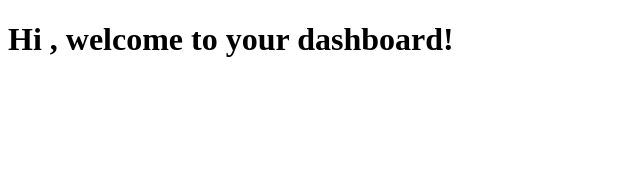
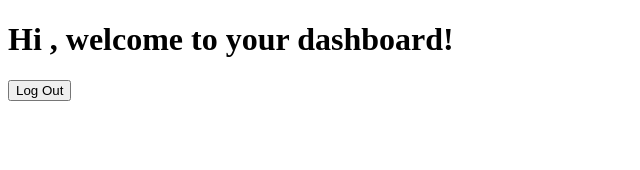
Before and after one commit to sheilavdb/coach-playbook, a Next.js app: page /dashboard in a window 1280 px wide. Shown: the top 170 px of the page, without its empty margins (0-640 px from the left). Built offline with nearby package versions, Linux system fonts and the light colour scheme; no server answers; the database is empty; sample sign-in values are in the browser's storage.

Commit message:
added logout button to dashboard

```diff
--- a/src/app/dashboard/page.js
+++ b/src/app/dashboard/page.js
@@ -4,12 +4,19 @@ import ProtectedRoute from "@/components/ProtectedRoute";
 import { useAuth } from "@/context/AuthContext";
 import { db } from "@/lib/firebase";
 import { doc, getDoc } from "firebase/firestore";
+import { useRouter } from "next/navigation";
 import { useEffect, useState } from "react";
 
 export default function Dashboard() {
 
     const [coachName, setCoachName] = useState("");
-    const { user } = useAuth();
+    const { user, logout } = useAuth();
+    const router = useRouter();
+
+    const handleLogout = async(e) => {
+        await logout();
+        router.push("/login")
+    }
 
     useEffect(() => {
         if(!user) return;
@@ -28,6 +35,7 @@ export default function Dashboard() {
     <ProtectedRoute>
         <main>
             <h1>Hi {coachName}, welcome to your dashboard!</h1>
+            <button onClick={handleLogout}>Log Out</button>
         </main>
     </ProtectedRoute>
   );
```
